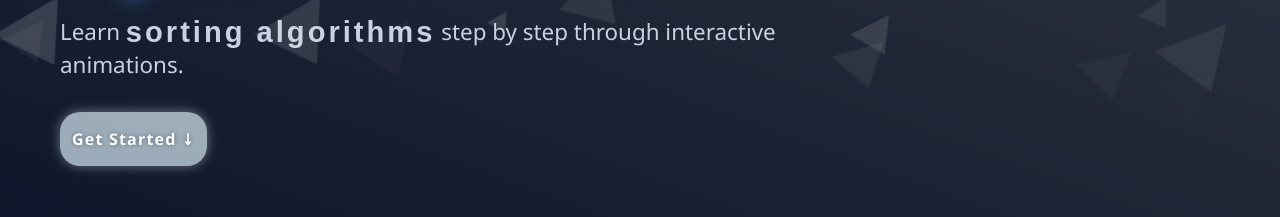
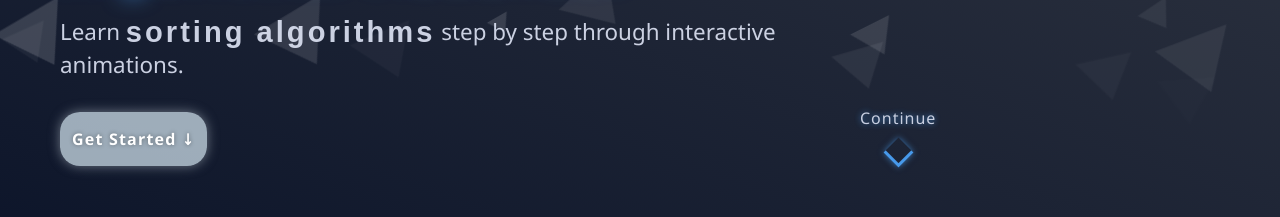
Before and after one commit to masonliiu/fullstack-algorithm-visualizer, a React (Vite) app in the folder frontend/: page / in a window 1280 px wide. Shown: the part 347-564 px from the top of the page. Built offline with nearby package versions, Linux system fonts and the light colour scheme.

Commit message:
feature: added bouncing continue button at bottom of homepage screen for better navigation

```diff
--- a/frontend/src/pages/Home.css
+++ b/frontend/src/pages/Home.css
@@ -163,6 +163,59 @@ body {
     transform: translateY(0);
 }
 
+.scroll-down {
+    position: fixed;
+    left: 100%;
+    bottom: 1%;
+    transform: translateX(-50%);
+    display: flex;
+    flex-direction: column;
+    align-items: center;
+    gap: 8px;
+    cursor: pointer;
+    z-index: 50;
+    animation: fadeIn 1.5s ease forwards;
+}
+
+.scroll-text {
+    font-size: 1rem;
+    color: #dce3f4;
+    font-weight: 500;
+    letter-spacing: 1px;
+    text-shadow: 0 0 6px rgba(77, 166, 255, 0.8);
+    opacity: 0.9;
+}
+
+.arrow {
+    width: 18px;
+    height: 18px;
+    border-left: 3px solid rgba(77, 166, 255, 0.9);
+    border-bottom: 3px solid rgba(77, 166, 255, 0.9);
+    transform: rotate(-45deg);
+    animation: bounce 1.5s infinite ease-in-out;
+    box-shadow: 0 0 6px rgba(77, 166, 255, 0.6);
+    margin-top: 4px;
+}
+
+.scroll-down:hover .arrow {
+    border-color: #66b3ff;
+    box-shadow: 0 0 12px rgba(102, 179, 255, 0.9);
+    transform: rotate(-45deg) scale(1.1);
+    transition: all 0.3s ease;
+}
+
+@keyframes bounce {
+    0%, 20%, 50%, 80%, 100% {
+        transform: translateY(0) rotate(-45deg);
+    }
+    40% {
+        transform: translateY(8px) rotate(-45deg);
+    }
+    60% {
+        transform: translateY(4px) rotate(-45deg);
+    }
+}
+
 @keyframes fadeIn {
     from {
         opacity: 0;
--- a/frontend/src/pages/Home.jsx
+++ b/frontend/src/pages/Home.jsx
@@ -56,9 +56,19 @@ export default function Home() {
                     </span>{" "}
                     step by step through interactive animations.
                 </p>
-                <button className="hero-button" onClick={scrollToCards}>
+                <button className="hero-button" onClick={() =>
+                    document.querySelector(".sorting-section")?.scrollIntoView({ behavior: "smooth" })
+                }>
                     Get Started ↓
                 </button>
+                <div className="scroll-down"
+                    onClick={() =>
+                        document.querySelector(".sorting-section")?.scrollIntoView({ behavior: "smooth"})
+                    }
+                >
+                    <span className="scroll-text">Continue</span>
+                    <div className="arrow"></div>
+                </div>
             </div>
             <div className="sorting-section hidden">
                 <h2 className="home-title">Sorting</h2>
```
